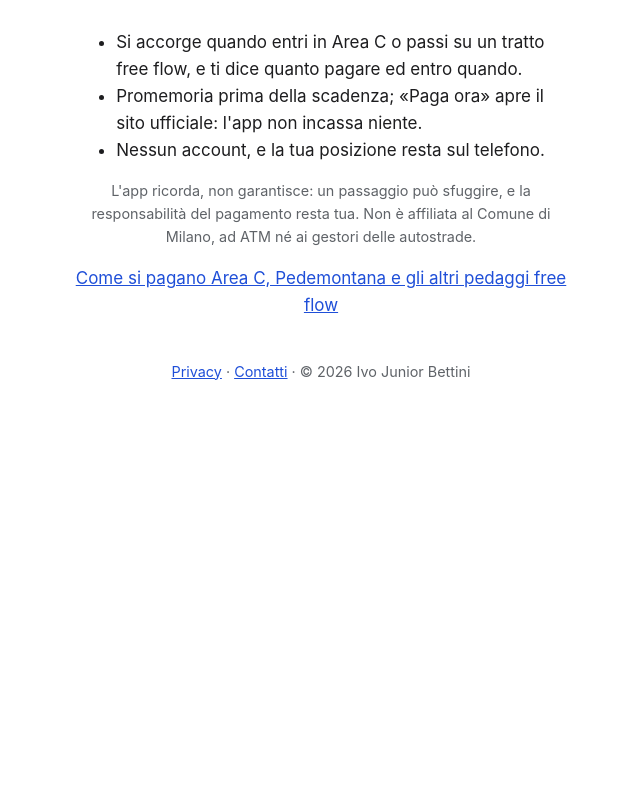
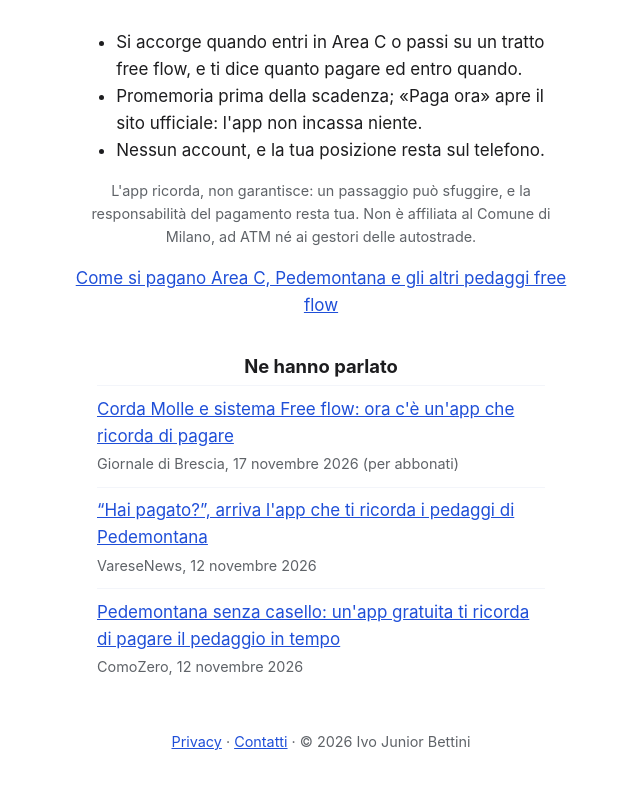
Before and after one commit to ivemberg/ivemberg.github.io, a plain HTML site: page haipagato/index.html in a window 1280 px wide. Shown: the part 746-1534 px from the top of the page, without its empty margins (319-959 px from the left). Before the commit the page ends 1191 px from the top, so only its background shows below. Drawn offline with Linux system fonts and the light colour scheme.

Commit message:
site: Hai pagato? press section with Giornale di Brescia, VareseNews and ComoZero

```diff
--- a/haipagato/index.html
+++ b/haipagato/index.html
@@ -57,6 +57,10 @@
   .qr p { margin: 0.5rem 0 0; font-size: 0.95rem; color: var(--muted); }
   ul.points { text-align: left; max-width: 28rem; margin: 2rem auto 0; padding-left: 1.2rem; }
   .meta { color: var(--muted); font-size: 0.9rem; }
+  .press { text-align: left; max-width: 28rem; margin: 2rem auto 0; }
+  .press h2 { font-size: 1.15rem; margin: 0 0 0.25rem; text-align: center; }
+  .press ul { list-style: none; margin: 0; padding: 0; }
+  .press li { padding: 0.6rem 0; border-top: 1px solid var(--soft); }
   footer { margin-top: 2.5rem; font-size: 0.9rem; color: var(--muted); }
   @media (hover: none) and (pointer: coarse) { .qr { display: none; } }
 </style>
@@ -86,6 +90,15 @@
   <p class="meta">L'app ricorda, non garantisce: un passaggio può sfuggire, e la responsabilità del pagamento resta tua. Non è affiliata al Comune di Milano, ad ATM né ai gestori delle autostrade.</p>
 
   <p><a href="come-pagare-pedemontana-area-c/">Come si pagano Area C, Pedemontana e gli altri pedaggi free flow</a></p>
+
+  <section class="press">
+    <h2>Ne hanno parlato</h2>
+    <ul>
+      <li><a href="https://www.giornaledibrescia.it/cronaca/corda-molle-sistema-free-flow-pedaggio-ora-app-ricorda-pagare-h570qy16">Corda Molle e sistema Free flow: ora c'è un'app che ricorda di pagare</a><br><span class="meta">Giornale di Brescia, 17 novembre 2026 (per abbonati)</span></li>
+      <li><a href="https://www.varesenews.it/2026/11/hai-pagato-arriva-lapp-che-ti-ricorda-i-pedaggi-di-pedemontana/2736829/">“Hai pagato?”, arriva l'app che ti ricorda i pedaggi di Pedemontana</a><br><span class="meta">VareseNews, 12 novembre 2026</span></li>
+      <li><a href="https://comozero.it/attualita/pedemontana-senza-casello-unapp-gratuita-ti-ricorda-di-pagare-il-pedaggio-in-tempo/">Pedemontana senza casello: un'app gratuita ti ricorda di pagare il pedaggio in tempo</a><br><span class="meta">ComoZero, 12 novembre 2026</span></li>
+    </ul>
+  </section>
 
   <footer>
     <p><a href="https://ivemberg.github.io/haipagato-rules/privacy/">Privacy</a> · <a href="mailto:haipagato.privacy@protonmail.com">Contatti</a> · © 2026 Ivo Junior Bettini</p>
```
